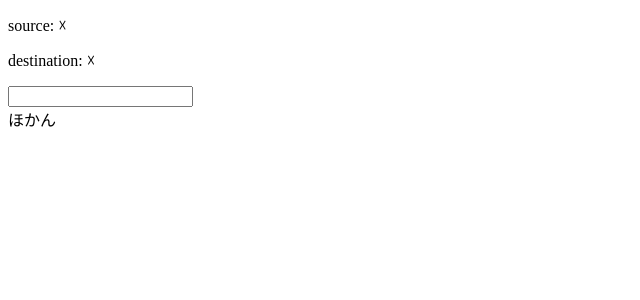
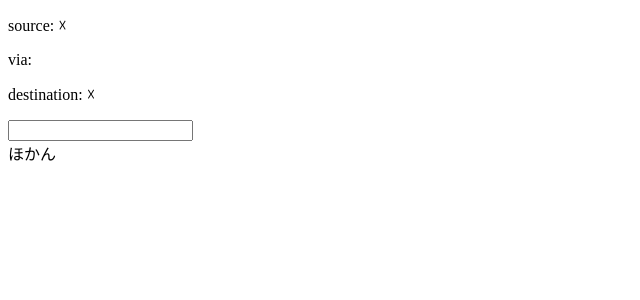
Before and after one commit to m77so/deimos, a React (Create React App) app: page / in a window 1280 px wide. Shown: the top 300 px of the page, without its empty margins (0-640 px from the left). Built offline with nearby package versions, Linux system fonts and the light colour scheme.

Commit message:
経由地を表示　要検討

```diff
--- a/src/counter/Counter.tsx
+++ b/src/counter/Counter.tsx
@@ -15,7 +15,9 @@ export class Counter extends React.Component<Props, {}> {
           source: {this.props.value.source}
           {this.props.value.sourceValid ? '✓' : '☓'}
         </p>
-
+        <p>
+          via: {this.props.value.via.join(',')}
+        </p>
         <p>
           destination: {this.props.value.destination}
           {this.props.value.destinationValid ? '✓' : '☓'}
--- a/src/counter/module.ts
+++ b/src/counter/module.ts
@@ -20,7 +20,8 @@ export interface RouteState {
   destinationValid: boolean
   text: string
   completionStation: string[]
-  completionLine: string[]
+  completionLine: string[],
+  via: string[]
 }
 
 export type RouteActions = TextAction
@@ -31,7 +32,7 @@ const initialState: RouteState = {
   sourceValid: false,
   destinationValid: false,
   text: '',
-
+  via: [],
   completionLine: [],
   completionStation: []
 }
@@ -52,6 +53,7 @@ export default function reducer(
       )
       copyState.completionLine = res.next.lines
       copyState.completionStation = res.next.stations
+      copyState.via = res.route.map(e=>e.value.name)
       if (stations.length > 0) {
         copyState.source = stations[0].value.name
       }
--- a/src/counter/util.ts
+++ b/src/counter/util.ts
@@ -74,6 +74,7 @@ export const textFunction = (
     stations: data.stationNames,
     lines: data.lineNames
   }
+
   let route: RouteNode[] = []
   for (let i = 0; i < words.length; ++i) {
     const word = words[i]
```
